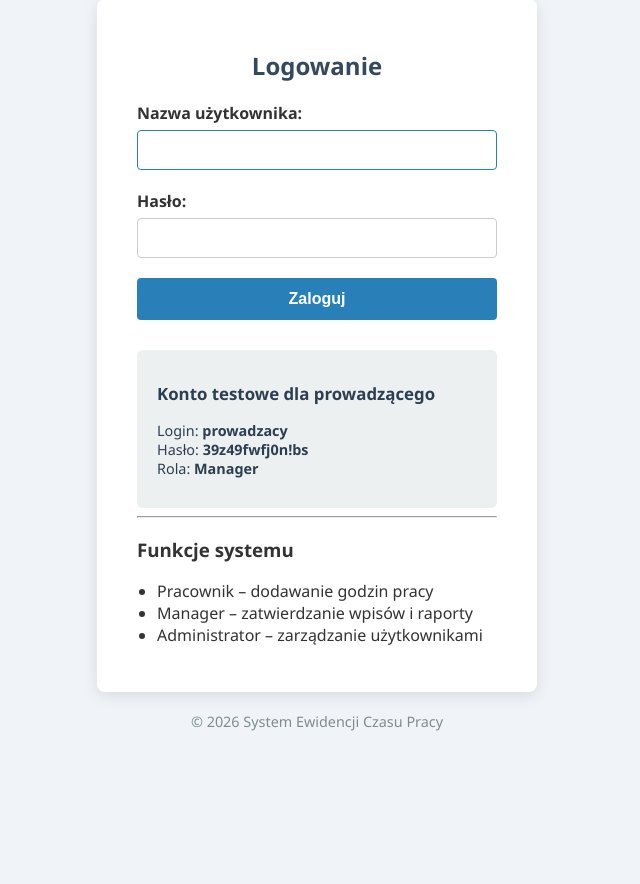
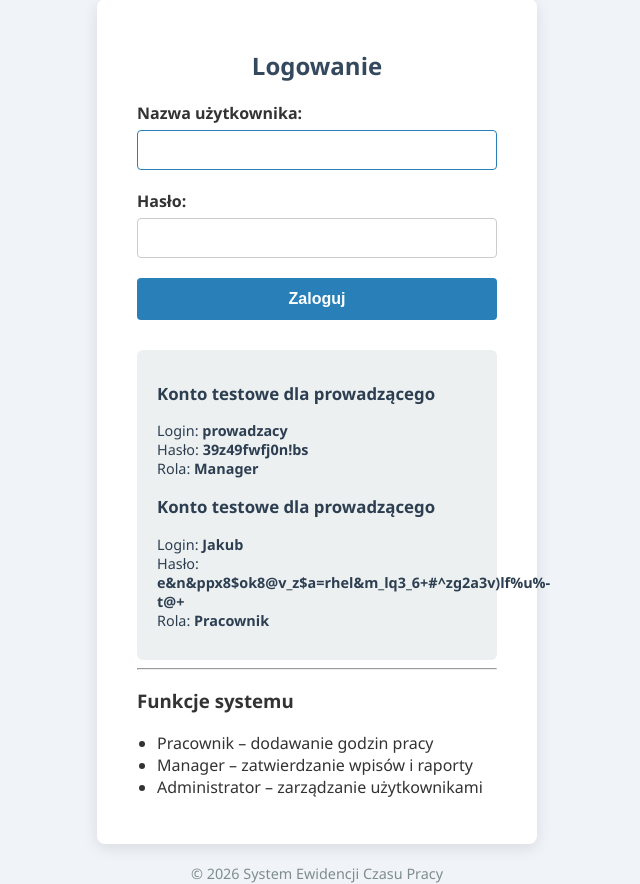
Before and after one commit to JakubSondej/Work_time_app, a Django app: page /accounts/login/ in a window 1280 px wide. Shown: the part 185-1069 px from the top of the page, without its empty margins (323-963 px from the left). Before the commit the page ends 916 px from the top, so only its background shows below. Run offline with Django 5.2, Linux system fonts and the light colour scheme.

Commit message:
Add account data on login website

```diff
--- a/tracker/templates/registration/login.html
+++ b/tracker/templates/registration/login.html
@@ -119,6 +119,11 @@
         <p>Login: <strong>prowadzacy</strong><br>
            Hasło: <strong>39z49fwfj0n!bs</strong><br>
            Rola: <strong>Manager</strong></p>
+
+        <h3>Konto testowe dla prowadzącego</h3>
+        <p>Login: <strong>Jakub</strong><br>
+           Hasło: <strong>e&n&ppx8$ok8@v_z$a=rhel&m_lq3_6+#^zg2a3v)lf%u%-t@+</strong><br>
+           Rola: <strong>Pracownik</strong></p>
     </div>
 
     <hr>
```
